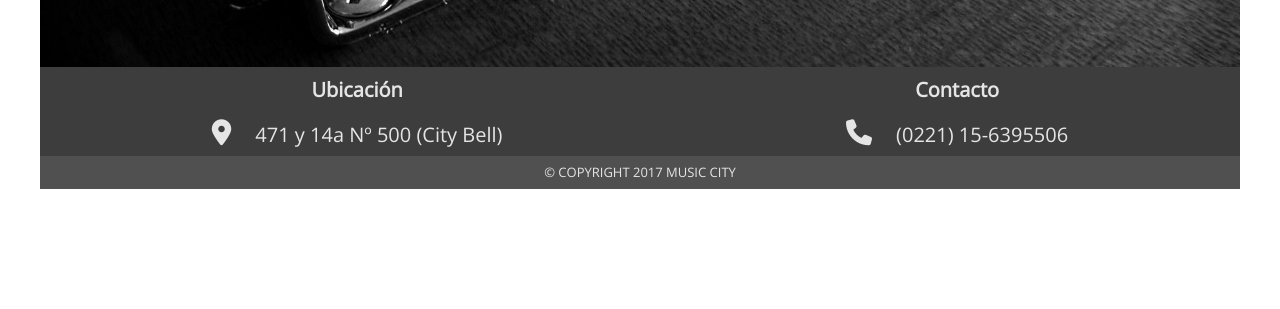
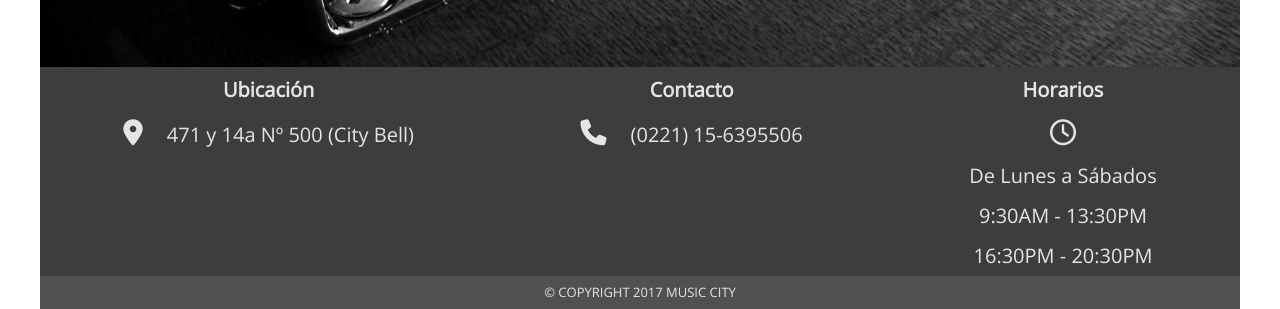
Before and after one commit to washenfelder/musiccity, a plain HTML site: page index.html in a window 1280 px wide. Shown: the part 694-1003 px from the top of the page. Before the commit the page ends 883 px from the top, so only its background shows below. Drawn offline with nearby package versions, Linux system fonts and the light colour scheme.

Commit message:
agregado article de horarios

```diff
--- a/css/main.css
+++ b/css/main.css
@@ -168,6 +168,11 @@ b{
     color: rgb(229, 229, 229);
     font-size: 26px;
 }
+.art{
+    display: flex;
+    flex-direction: column;
+    align-items: center;display: flex;
+}
 
 
 
@@ -327,6 +332,7 @@ only screen and (max-device-width: 640px){
     font-size: 20px;
 
 
+
 	}
 	.contenedor-foot h2{
 	    text-align: center;
@@ -336,6 +342,8 @@ only screen and (max-device-width: 640px){
     font-size: 20px;
     text-transform: capitalize;
     font-weight: bold;
+        background: rgba(0, 0, 0, 0.61);
+        width: 100%;
 	}
 	.contenedor-foot i{
 	display: inline-block;
--- a/index.html
+++ b/index.html
@@ -84,6 +84,14 @@
 							<p>(0221) 15-6395506</p>
 			</article>
 
+			<article class="art">
+				<h2>horarios</h2>
+				<i class="fa fa-clock-o" aria-hidden="true"></i>
+				<p class="dias">De Lunes a Sábados</p>
+				<p class="horariosuno">9:30AM - 13:30PM</p>
+				<p class="horariodos">16:30PM - 20:30PM</p>
+
+			</article>
 
 
 
```
